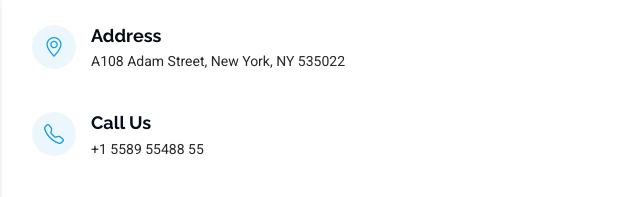
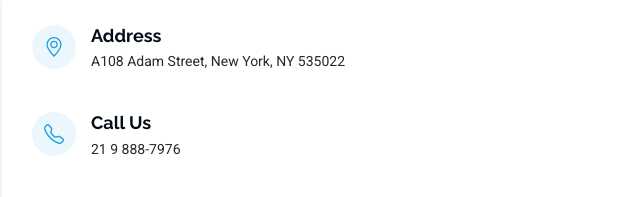
Before and after one commit to HelielmaReis/Meu-Portifolio, a plain HTML site: page index.html in a window 1280 px wide. Shown: the part 5095-5292 px from the top of the page, 310-950 px from the left. Drawn offline with Linux system fonts and the light colour scheme.

Commit message:
Correção de nùmero de telefone

```diff
--- a/index.html
+++ b/index.html
@@ -549,7 +549,7 @@
                 <i class="bi bi-telephone flex-shrink-0"></i>
                 <div>
                   <h3>Call Us</h3>
-                  <p>+1 5589 55488 55</p>
+                  <p>21 9 888-7976</p>
                 </div>
               </div><!-- End Info Item -->
 
```
